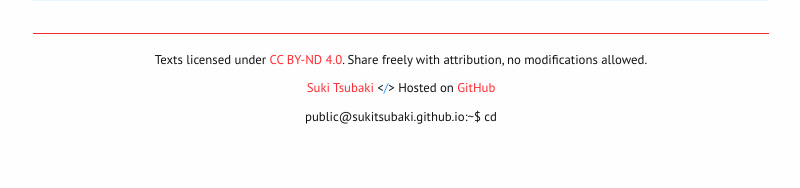
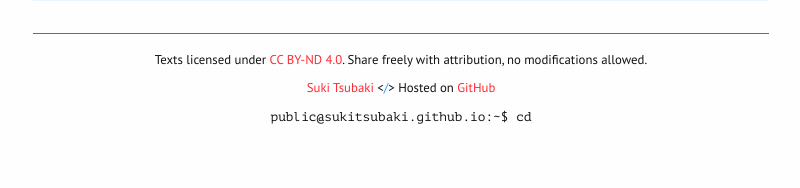
Before and after one commit to sukitsubaki/sukitsubaki.github.io, a Jekyll site: the page built from index.html, in a window 1280 px wide. Shown: the part 1580-1768 px from the top of the page, without its empty margins (239-1039 px from the left). Built offline with Jekyll 4.4.1, drawn with Linux system fonts in a browser that asks for light colours.

Commit message:
fix syntax

```diff
--- a/assets/css/modules/footer.css
+++ b/assets/css/modules/footer.css
@@ -28,8 +28,8 @@
 }
 
 .site-footer__meta {
-    font-family: var(--text-monospace);
-    color: var(--light-gray);
+    font-family: var(--font-monospace);
+    color: var(--color--gray);
     margin-top: var(--spacing-xs);
 }
 
```
